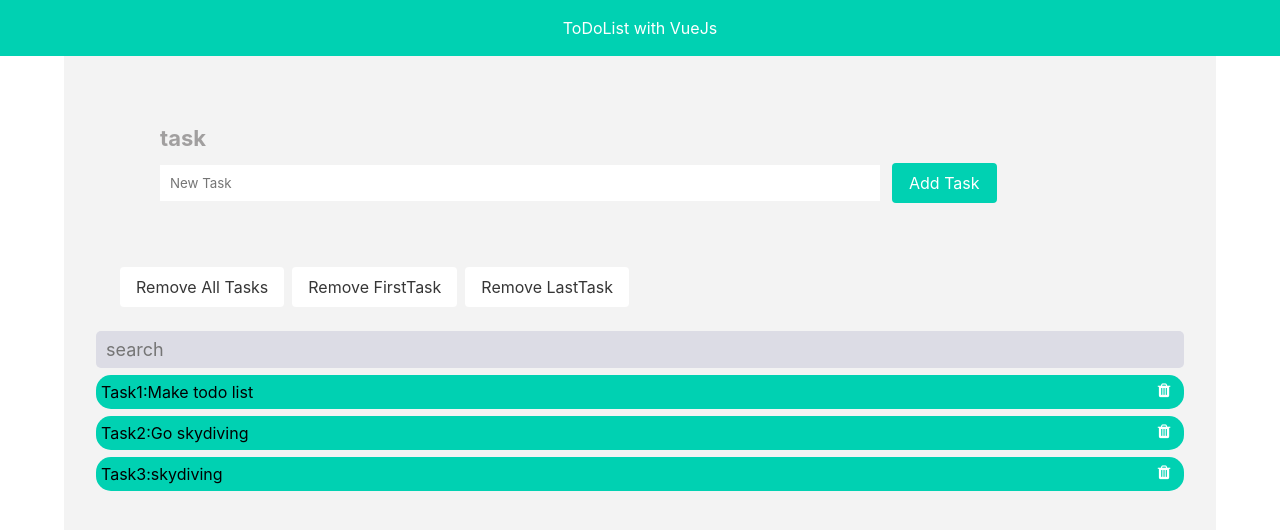
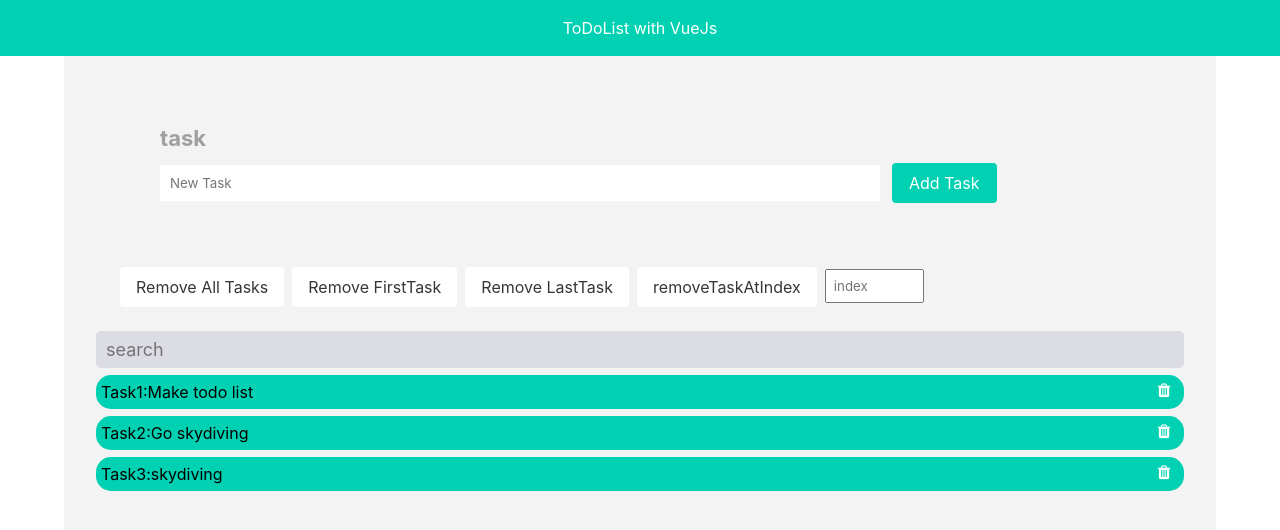
Before and after one commit to engrahafdouia/Todolist, a plain HTML site: page index.html in a window 1280 px wide. Drawn offline with Linux system fonts and the light colour scheme.

Commit message:
init commit

```diff
--- a/index.html
+++ b/index.html
@@ -35,7 +35,10 @@
                 <!-- <button class="button">RemoveAtIndex</button> -->
                 <button @click="removeFirstTask"class="button">Remove FirstTask</button>
                 <button @click="removeLastTask"class="button">Remove LastTask</button>
-            </div>
+                <button @click="removeTaskAtIndex"class="button">removeTaskAtIndex</button>
+
+                <input type="number" min="1" :max="tasksList.length" placeholder="index" v-model="selectedIndex">
+              </div>
             <input type="search" name="search" placeholder="search"v-model="searchValue" id="">
             <!-- <input type="search" v-model="query" /> -->
             <ul class="items">
--- a/main.js
+++ b/main.js
@@ -15,6 +15,7 @@ searchValue:''
 ,
    nameTask: '',
    completeTasks:"",
+   selectedIndex:'',
 
     // tasksList: [
 
@@ -90,7 +91,12 @@ removeItem(index){
     this.items.splice(index ,1)
 }
 ,
+removeTaskAtIndex(){
+const index=this.selectedIndex -1
 
+
+      this.tasksList.splice(index, 1)
+},
     showMsg(message , isError=false){
  if(isError){
     this.messageClasses="error"
--- a/style.css
+++ b/style.css
@@ -43,6 +43,11 @@ header{
       border: none;
       margin-top: 10px;
 
+  }
+  input[type='number']{
+    padding: 7px;
+    margin-bottom: 11px;
+    width: 99px;
   }
 
    input[type='search'] {
```
